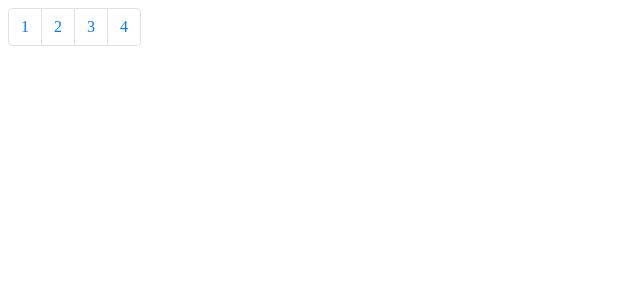
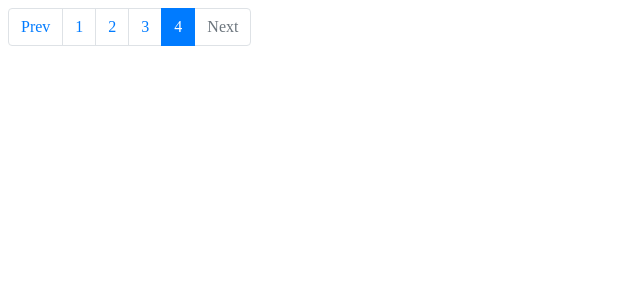
Before and after one commit to pyavchik/pages, an Angular app: page / in a window 1280 px wide. Shown: the top 300 px of the page, without its empty margins (0-640 px from the left). Built offline with nearby package versions, Linux system fonts and the light colour scheme.

Commit message:
added conditionally disabling buttons prew / next

```diff
--- a/src/app/app.component.html
+++ b/src/app/app.component.html
@@ -1,7 +1,23 @@
 <nav aria-label="Page navigation example">
   <ul class="pagination">
-    <li class="page-item" *ngFor="let image of images; let i =index;">
+    <li
+      class="page-item"
+      [ngClass]="{ disabled: currentPage === 0}"
+    >
+      <a class="page-link">Prev</a>
+    </li>
+    <li
+      class="page-item"
+      [ngClass]="{ active: i === currentPage }"
+      *ngFor="let image of images; let i =index;"
+    >
       <a class="page-link" href="#">{{i + 1}}</a>
+    </li>
+    <li
+      class="page-item"
+      [ngClass]="{ disabled: currentPage === images.length-1}"
+    >
+      <a class="page-link">Next</a>
     </li>
   </ul>
 </nav>
--- a/src/app/app.component.ts
+++ b/src/app/app.component.ts
@@ -6,6 +6,7 @@ import {Component} from '@angular/core';
   styleUrls: ['./app.component.css']
 })
 export class AppComponent {
+  currentPage = 3;
   images = [
     {
       title: 'At the Beach',
```
